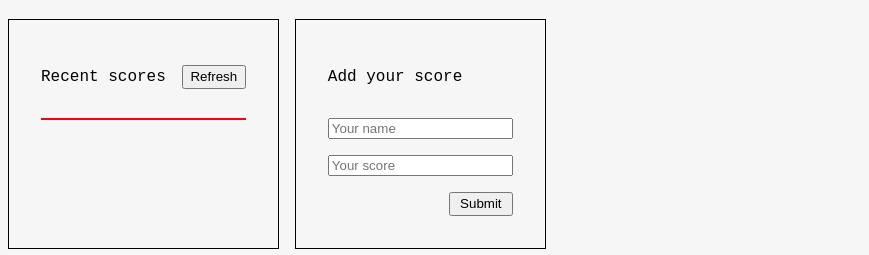
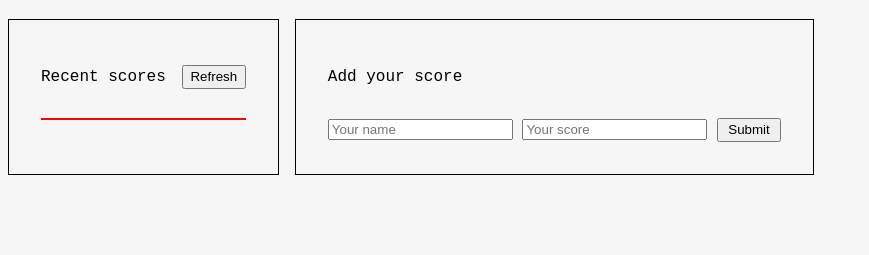
Before and after one commit to Salimer/Leaderboard-project, a website built with webpack: page src/index.html in a window 1280 px wide. Shown: the part 61-316 px from the top of the page, without its empty margins (0-869 px from the left). Built offline with nearby package versions, Linux system fonts and the light colour scheme; no server answers.

```diff
--- a/src/index.html
+++ b/src/index.html
@@ -12,16 +12,18 @@
         <article class="recent-scores">
             <div class="recent-title">
                 <p>Recent scores</p>
-                <button>Refresh</button>
+                <button id="refresh">Refresh</button>
             </div>
             <ul class="scores-container">
             </ul>
         </article>
         <article class="add-score">
             <p>Add your score</p>
-            <input id="new-name" placeholder="Your name">
-            <input id="new-score" placeholder="Your score">
-            <button id="submit">Submit</button>
+            <form class="form">
+                <input id="new-name" placeholder="Your name">
+                <input id="new-score" placeholder="Your score">
+                <button id="submit" type="submit">Submit</button>
+            </form>
         </article>
     </section>
     <script src="index.js"></script>
```
